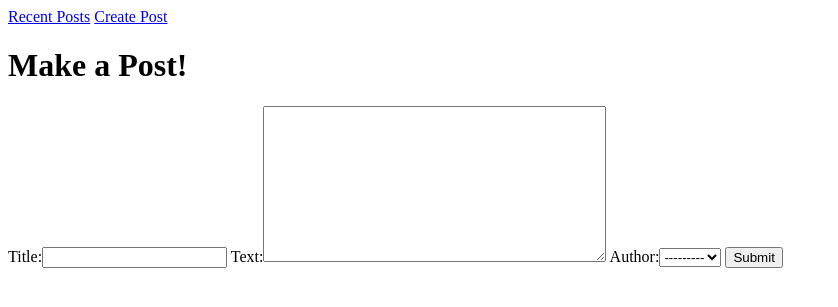
After one commit to Charlie-England/230_django_lesson06, a Django app: page /create/post in a window 1280 px wide. The commit adds this page. Shown: the top 307 px of the page, without its empty margins (0-838 px from the left). Run offline with Django 3.2, Linux system fonts and the light colour scheme; data comes from the database, SQL or seed files in the repository; both versions use the stored data as it was after the commit.

Commit message:
added facebook login as well as a way to make a post, also added navigation elements

```diff
--- /dev/null
+++ b/blogging/forms.py
@@ -0,0 +1,8 @@
+from django.forms import ModelForm
+from blogging.models import Post
+
+
+class MyCommentForm(ModelForm):
+    class Meta:
+        model = Post
+        fields = ['title', 'text', 'author',]
--- /dev/null
+++ b/blogging/templates/blogging/comment_template.html
@@ -0,0 +1,24 @@
+
+
+<!DOCTYPE html>
+<html lang="en">
+<head>
+    <meta charset="UTF-8">
+    <meta name="viewport" content="width=device-width, initial-scale=1.0">
+    <meta http-equiv="X-UA-Compatible" content="ie=edge">
+    <title>Add Post</title>
+</head>
+<body>
+    <nav>
+        <a href="/">Recent Posts</a>
+        <a href="/create/post">Create Post</a>
+    </nav>
+    <form method="post">
+    <h1>Make a Post!</h1>
+    {% csrf_token %}
+    {{form}}
+
+    <button type="submit" class="btn btn-default">Submit</button>
+    </form>
+</body>
+</html>
--- a/blogging/urls.py
+++ b/blogging/urls.py
@@ -1,7 +1,12 @@
 from django.urls import path
-from blogging.views import list_view, detail_view
+from blogging.views import list_view, detail_view, add_model
+# from blogging.feeds import LatestEntriesFeed
+from django.conf.urls import url
+
 
 urlpatterns = [
     path('', list_view, name="blog_index"),
     path('posts/<int:post_id>/', detail_view, name= "blog_detail"),
+    path('create/post', add_model, name='create_post')
+    # path('latest/feed/', LatestEntriesFeed()),
 ]
--- a/blogging/views.py
+++ b/blogging/views.py
@@ -1,7 +1,11 @@
 from django.http import HttpResponse, HttpResponseRedirect, Http404
-from django.shortcuts import render
+from django.shortcuts import render, redirect
 from blogging.models import Post
 from django.template import loader
+from django import forms
+from django.utils import timezone
+from blogging.forms import MyCommentForm
+from datetime import datetime
 
 def stub_view(request, *args, **kwargs):
     body = "Stub View\n\n"
@@ -27,3 +31,18 @@ def detail_view(request, post_id):
         raise Http404
     context = {'post': post}
     return render(request, 'blogging/detail.html', context)
+
+def add_model(request):
+
+    if request.method == "POST":
+        form = MyCommentForm(request.POST)
+        if form.is_valid():
+            model_instance = form.save(commit=False)
+            model_instance.created_date = datetime.now()
+            model_instance.modified_date = datetime.now()
+            model_instance.published_date = datetime.now()
+            model_instance.save()
+            return redirect('/')
+    else:
+        form = MyCommentForm()
+        return render(request, "blogging/comment_template.html", {'form':form})
--- a/mysite/templates/base.html
+++ b/mysite/templates/base.html
@@ -18,6 +18,10 @@
         {% endif %}
         </ul>
     </div>
+    <nav>
+        <a href="/">Recent Posts</a>
+        <a href="/create/post">Create Post</a>
+      </nav>
     <div id="container">
       <div id="content">
       {% block content %}
--- a/mysite/urls.py
+++ b/mysite/urls.py
@@ -16,6 +16,7 @@ Including another URLconf
 from django.contrib import admin
 from django.urls import path, include
 from django.contrib.auth.views import LoginView, LogoutView
+from django.conf.urls import url
 
 urlpatterns = [
     path('admin/', admin.site.urls),
@@ -23,4 +24,5 @@ urlpatterns = [
     path('', include('blogging.urls')),
     path('login/', LoginView.as_view(template_name='login.html'), name="login"),
     path('logout/', LogoutView.as_view(next_page='/'), name='logout'),
+    url(r'^accounts/', include('allauth.urls')),
 ]
```
Also changed, not shown: blogging/feeds.py (added, +21 -0 lines), mysite/settings.py (+11 -0 lines), blogging/models.py (line endings or trailing spaces), db.sqlite3.
